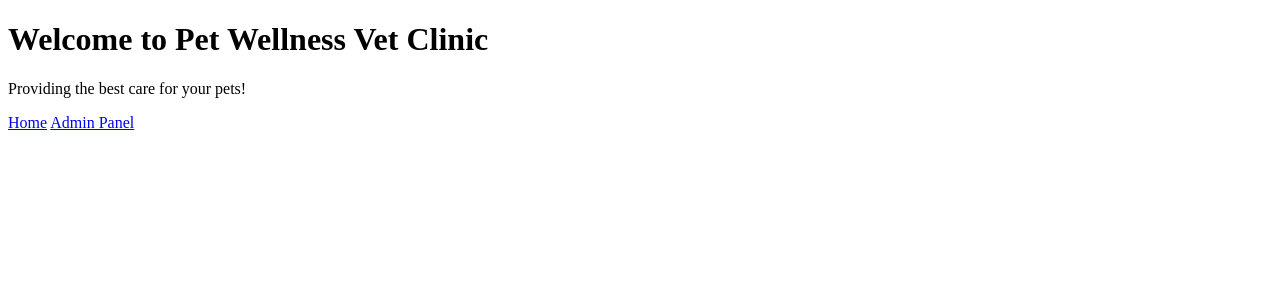
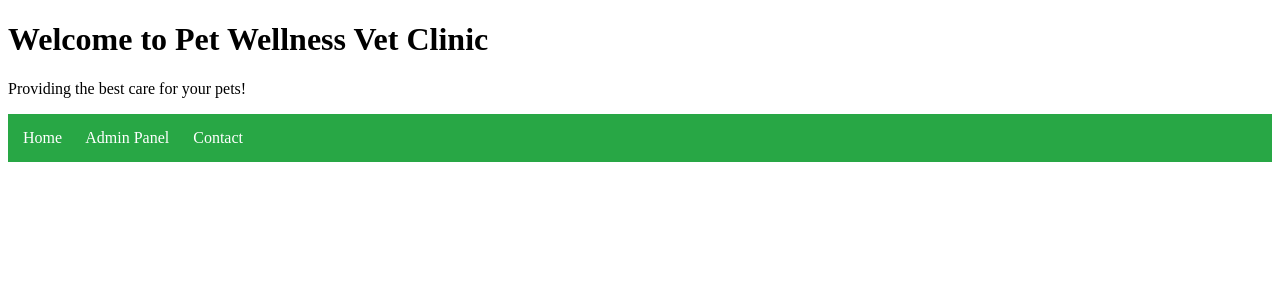
Before and after one commit to valkon30493/PetWellnessWeb, a Django app: template clinic/templates/clinic/home.html in a window 1280 px wide. Shown: the top 300 px of the page. Run offline with Django 5.2, Linux system fonts and the light colour scheme; the template is opened without the code that fills it, so the values that code supplies are empty; parts of the project's set-up code (start-up, migrations or seed data) failed here and were passed over.

Commit message:
Added Contact link to homepage navigation

```diff
--- a/clinic/templates/clinic/home.html
+++ b/clinic/templates/clinic/home.html
@@ -9,9 +9,11 @@
     <h1>Welcome to Pet Wellness Vet Clinic</h1>
     <p>Providing the best care for your pets!</p>
 
-    <nav>
-        <a href="/">Home</a>
-        <a href="/admin/">Admin Panel</a>
+    <nav style="background-color: #28a745; padding: 15px;">
+        <a href="/" style="color: white; margin-right: 20px; text-decoration: none;">Home</a>
+        <a href="/admin/" style="color: white; margin-right: 20px; text-decoration: none;">Admin Panel</a>
+        <a href="/contact/" style="color: white; text-decoration: none;">Contact</a>
     </nav>
+
 </body>
 </html>
```
